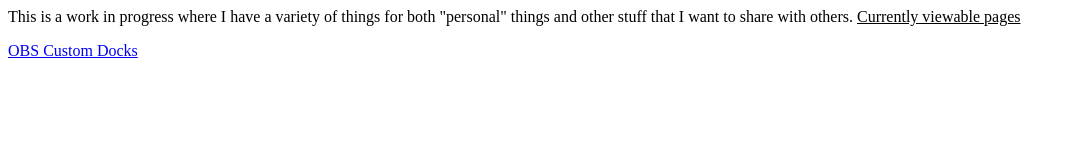
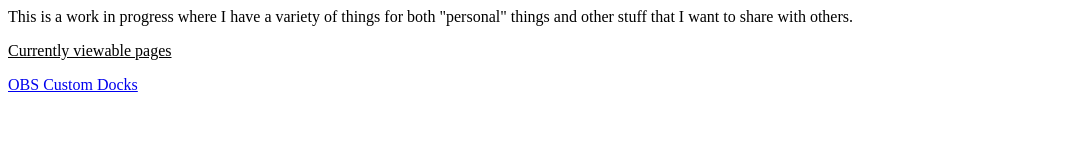
Before and after one commit to tehbasshunter/tehbasshunter.github.io, a plain HTML site: page index.html in a window 1280 px wide. Shown: the whole page, without its empty margins (0-1075 px from the left). Drawn offline with Linux system fonts and the light colour scheme.

Commit message:
fix things?

```diff
--- a/index.html
+++ b/index.html
@@ -1,4 +1,4 @@
 This is a work in progress where I have a variety of things for both "personal" things and other stuff that I want to share with others.
 
-<u>Currently viewable pages</u>
+<p><u>Currently viewable pages</u></p>
 <p><a href="/OBS/">OBS Custom Docks</a></p>
```
